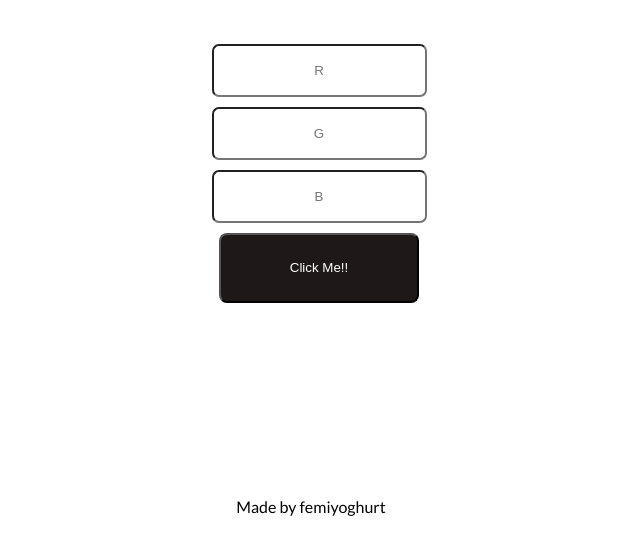
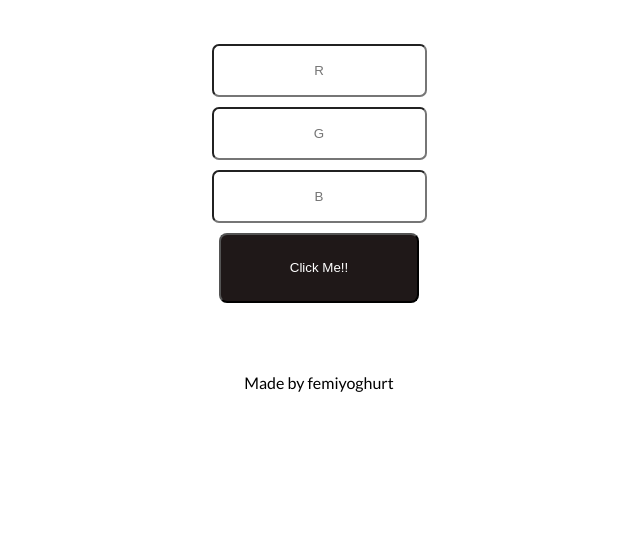
Before and after one commit to mr-pandy/shapeBackgroundColorChanger, a plain HTML site: page index.html in a window 1280 px wide. Shown: the part 244-798 px from the top of the page, without its empty margins (329-969 px from the left). Drawn offline with Linux system fonts and the light colour scheme.

Commit message:
Few touches

```diff
--- a/styles.css
+++ b/styles.css
@@ -1,7 +1,7 @@
 
 @import url('https://fonts.googleapis.com/css2?family=Lato&display=swap');
 body,html{
-    height: 100vh;
+    height: 100%;
     width: 100%;
     box-sizing: border-box;
     font-family: 'Lato', sans-serif;
@@ -56,10 +56,7 @@ p{
     outline: none;
 }
 footer{
-    position: fixed;
-    bottom: 0;
-    left: 0;
-    right: 0;
+    margin-top: 30px;
     padding: 40px;
     text-align: center;
     align-items: center;
```
Also changed, not shown: index.html (line endings or trailing spaces).
